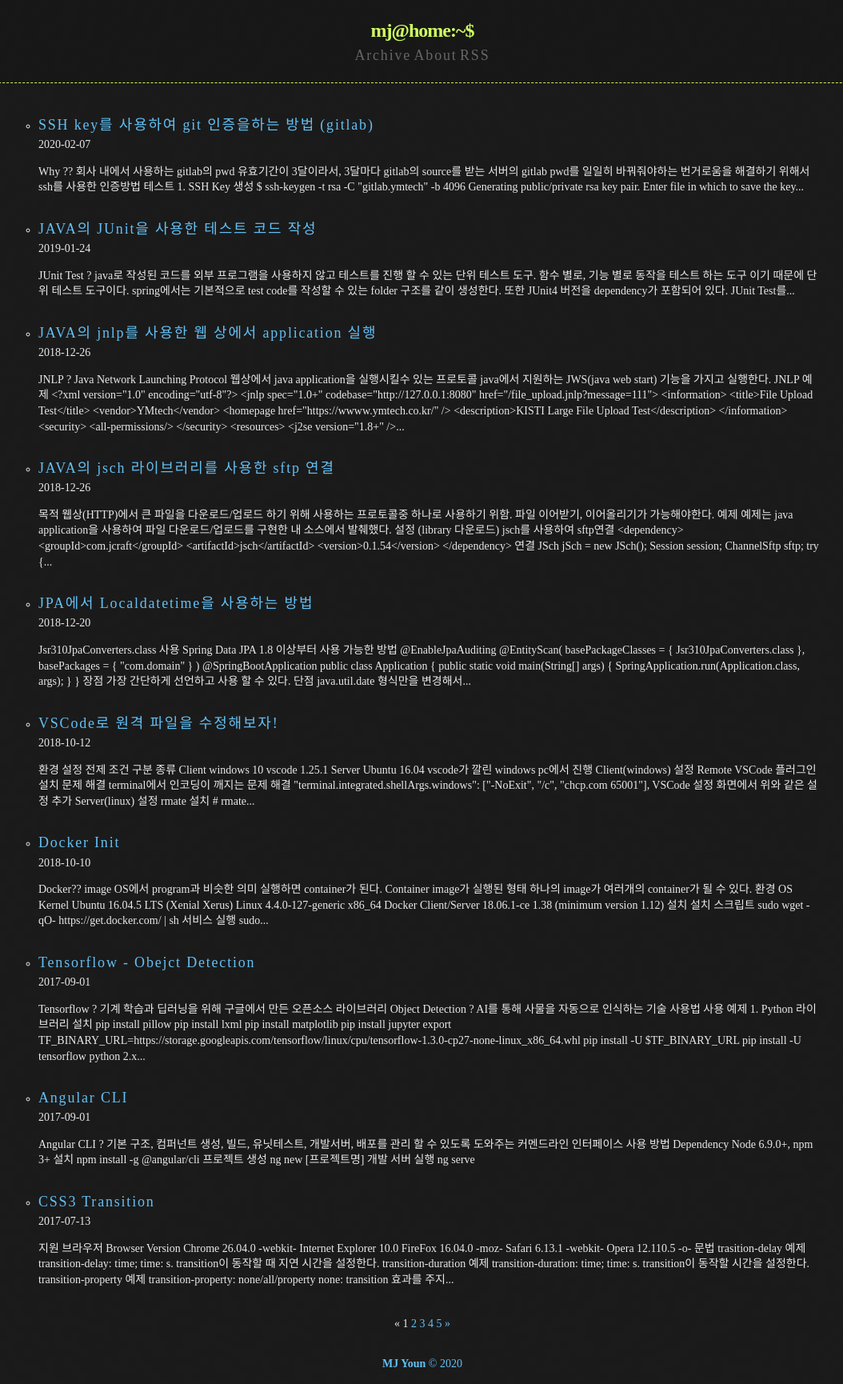
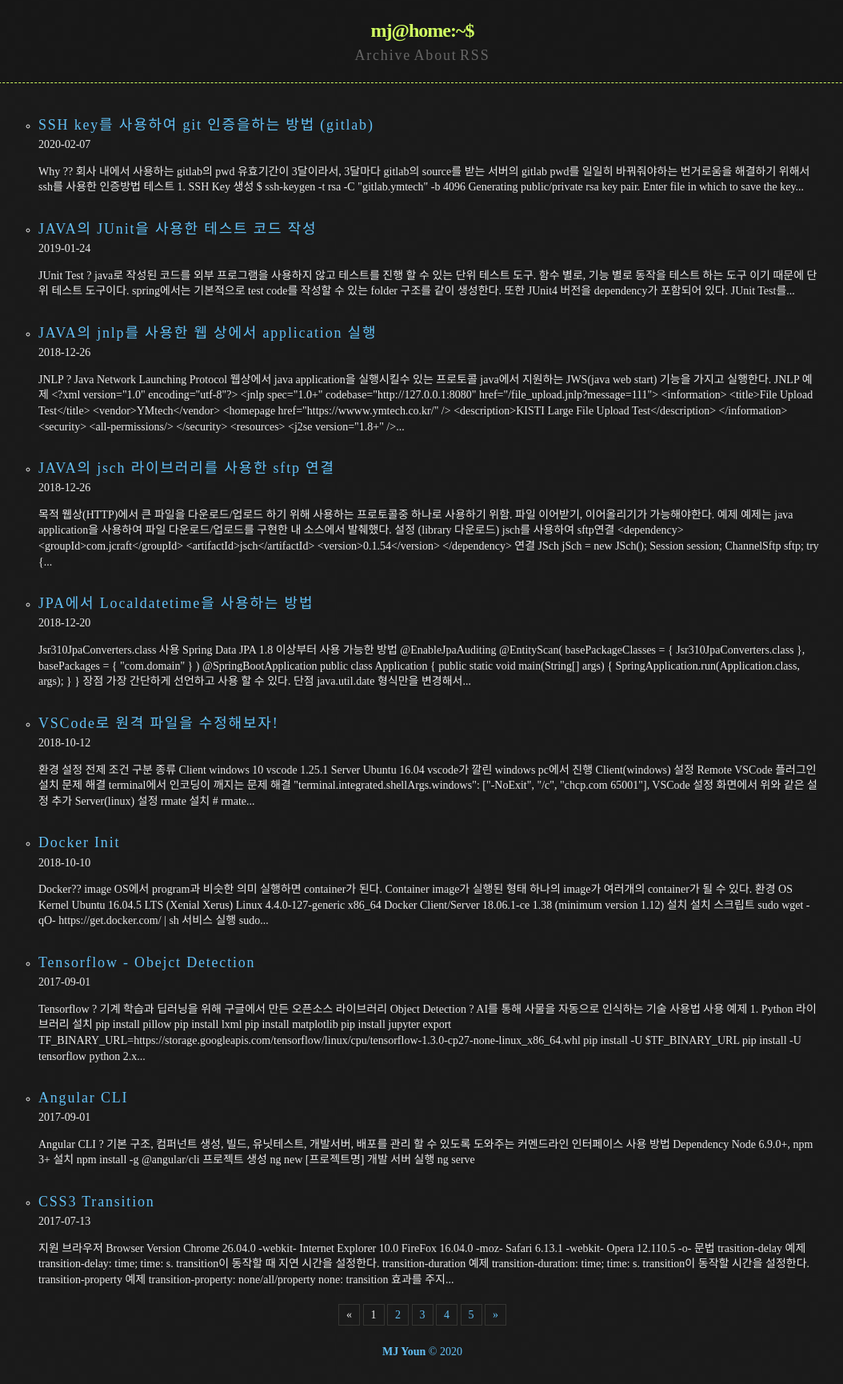
Before and after one commit to MJ-Youn/mj-youn.github.io, a Jekyll site: the page built from index.html, in a window 1280 px wide. Shown: the whole page at 80% size, without its empty margins (112-1166 px from the left). Built offline with Jekyll 4.4.1, drawn with Linux system fonts in a browser that asks for light colours; some web fonts are replaced; the list of posts is cut into pages by our own code.

Commit message:
pagination css 변경

```diff
--- a/_sass/base.scss
+++ b/_sass/base.scss
@@ -276,8 +276,16 @@ a:active, a:focus {
 
 .pagination, footer {
   height: 50px;
-  line-height: 50px;
+  line-height: 20px;
   text-align: center;
+}
+
+.page-item {
+  border: 1px solid #353532;
+  display: inline-block;
+  width: 25px;
+  height: 25px;
+  line-height: 25px;
 }
 
 #wrapper {
```
